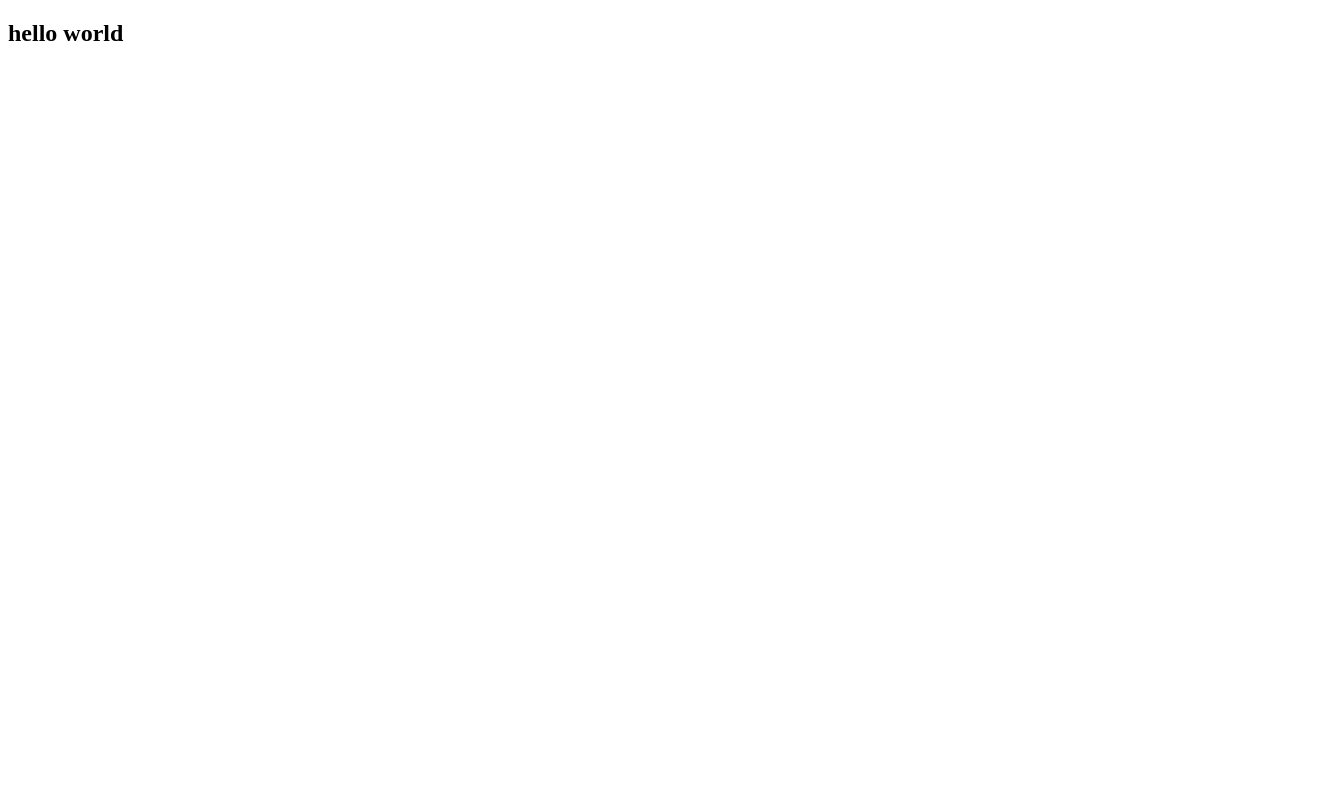
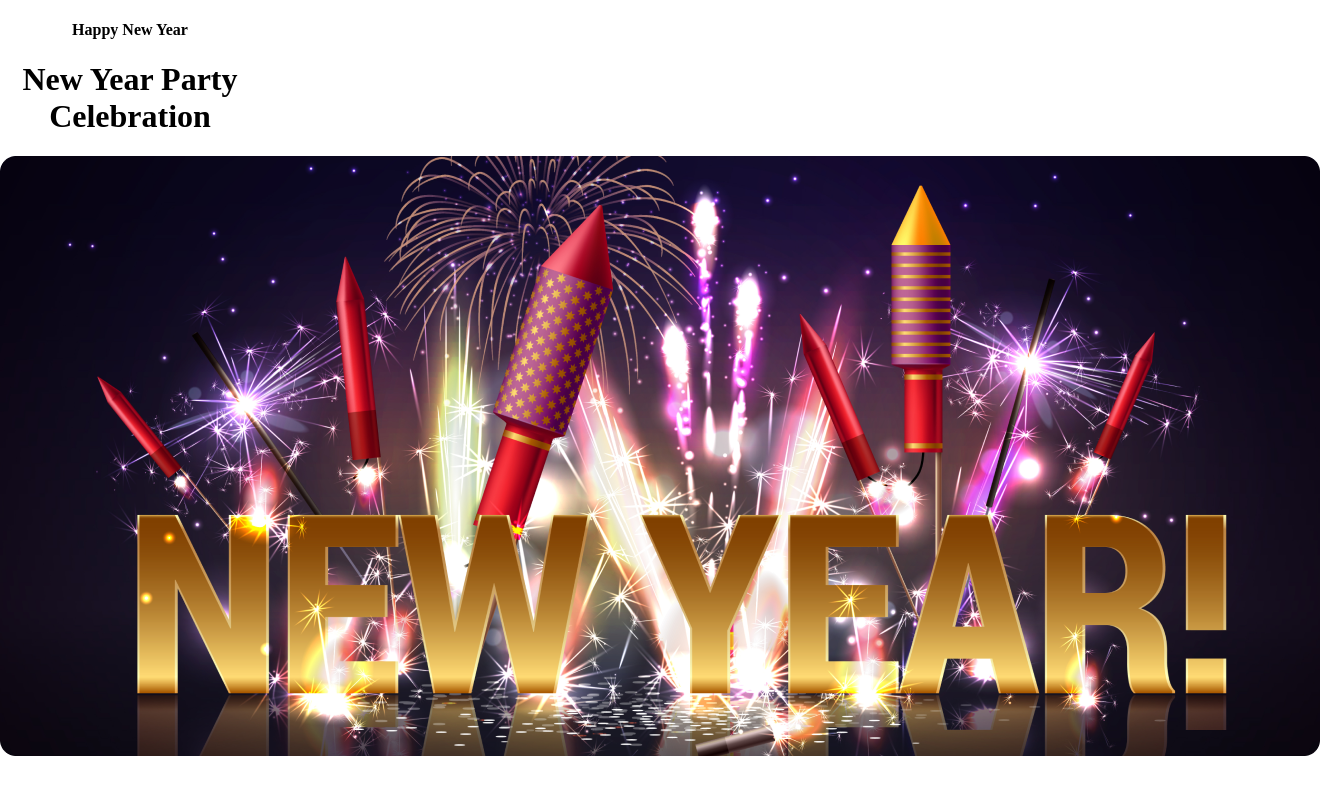
Before and after one commit to PromaBhatt1/1st-assignment, a plain HTML site: page index.html in a window 1280 px wide. Shown: the whole page, 1320 px wide, since content can reach past the window. Drawn offline with Linux system fonts and the light colour scheme.

Commit message:
ädded css

```diff
--- a/index.html
+++ b/index.html
@@ -3,9 +3,20 @@
 <head>
     <meta charset="UTF-8">
     <meta name="viewport" content="width=device-width, initial-scale=1.0">
-    <title>Document</title>
+    <title>Assignment1</title>
+    <link rel="stylesheet" href="styles/style.css">
 </head>
 <body>
-    <h2>hello world</h2>
+    <header>
+        <div class="container">
+            <div class="banner-text">
+                <h4>Happy New Year</h4>
+                <h1>New Year Party Celebration</h1>
+            </div>
+            <div class="banner-img">
+                <img src="resources/Banner Image.png" alt="">
+            </div>
+        </div>
+    </header>
 </body>
 </html>
--- /dev/null
+++ b/styles/style.css
@@ -0,0 +1,12 @@
+*{
+    margin-left: 0%;
+    padding: 0%;
+}
+header{
+    background-color: linear-gradient(180deg, #070211 0%, rgba(7, 2, 17, 0.00) 100%);
+}
+.container{
+    width: 260px;
+    text-align: center;
+    max-width: 635px;
+}
```
